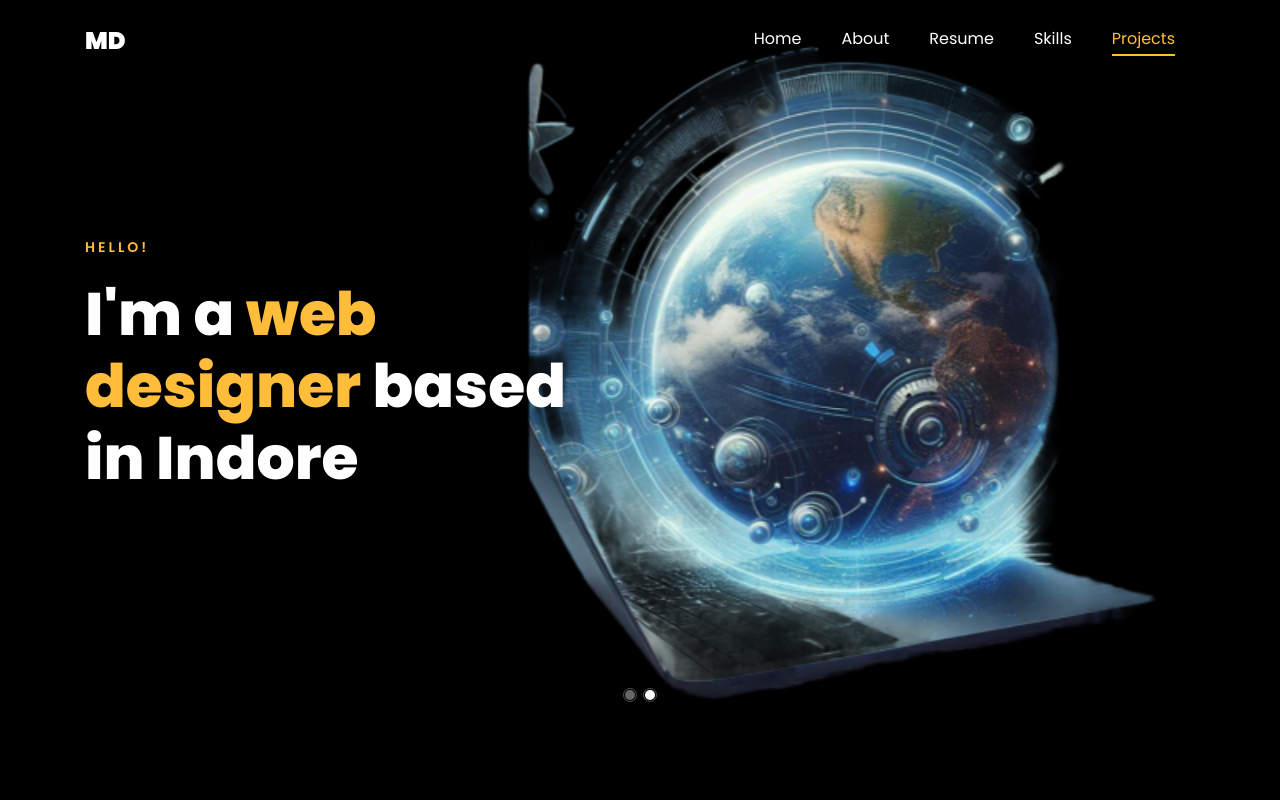
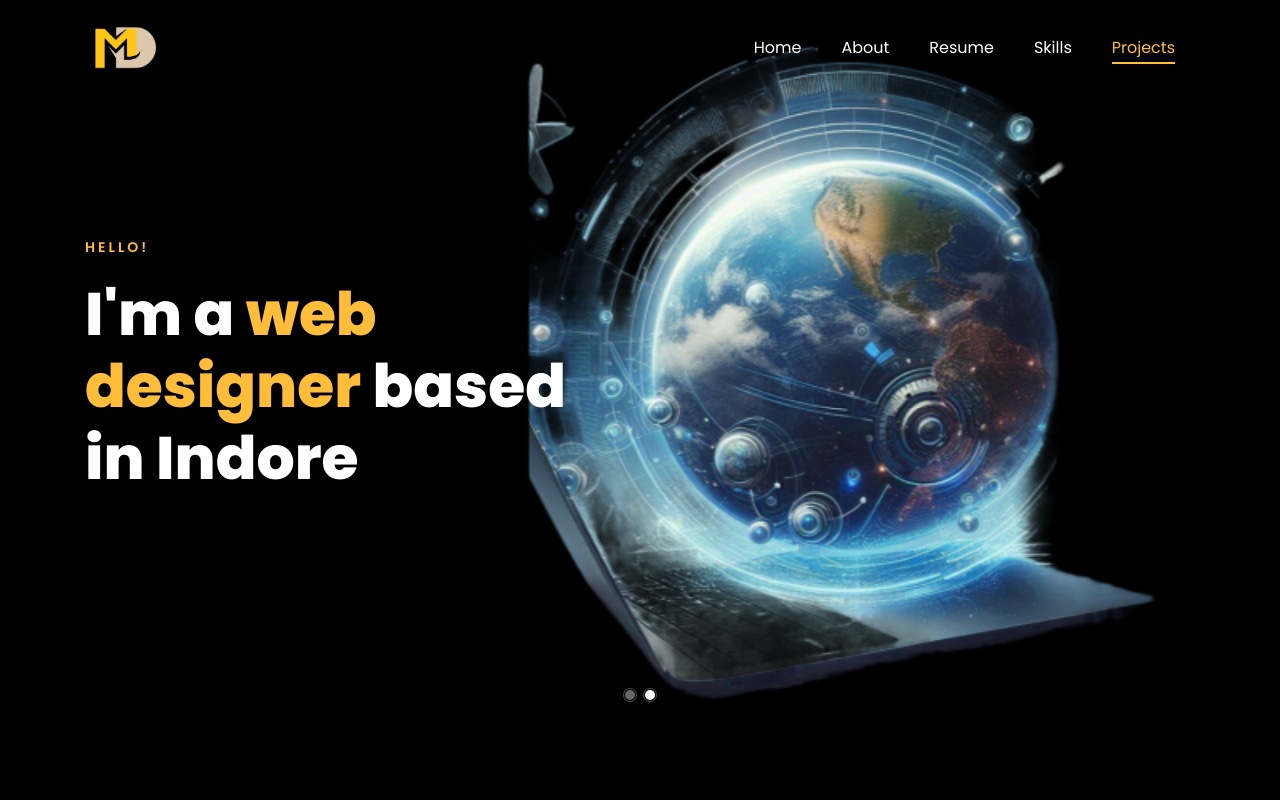
Before and after one commit to themohitrajput/Portfolio, a plain HTML site: page index.html in a window 1280 px wide. Shown: the top 800 px of the page. Drawn offline with Linux system fonts and the light colour scheme; files whose address does not match are found by name.

Commit message:
add logo

```diff
--- a/index.html
+++ b/index.html
@@ -27,7 +27,7 @@
 
     <nav class="navbar navbar-expand-lg navbar-dark ftco_navbar ftco-navbar-light site-navbar-target" id="ftco-navbar">
 	    <div class="container">
-	      <a class="navbar-brand" href="index.html">MD</a>
+	      <a class="navbar-brand" href="index.html"><img src='./images/me.png' style="width:75px" /></a>
 	      <button class="navbar-toggler js-fh5co-nav-toggle fh5co-nav-toggle" type="button" data-toggle="collapse" data-target="#ftco-nav" aria-controls="ftco-nav" aria-expanded="false" aria-label="Toggle navigation">
 	        <span class="oi oi-menu"></span> Menu
 	      </button>
```
Also changed, not shown: images/3d.jpg (added), images/bg.png (added), images/e.png (added), images/m.png (added), images/me.png (added), images/rrrr.jpg (added).
